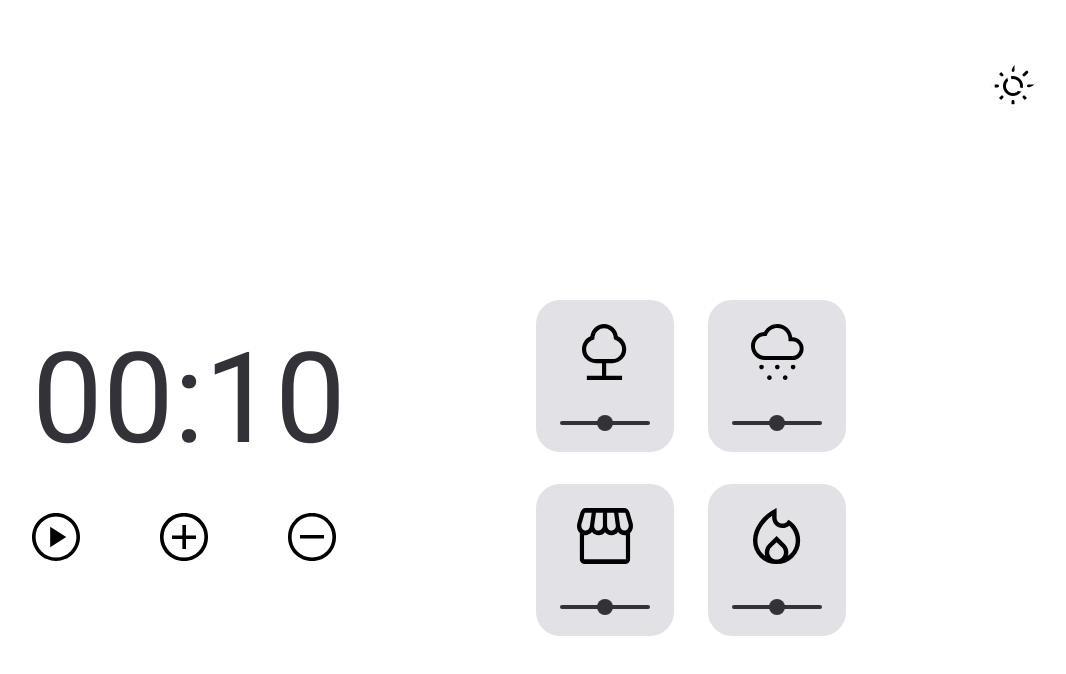
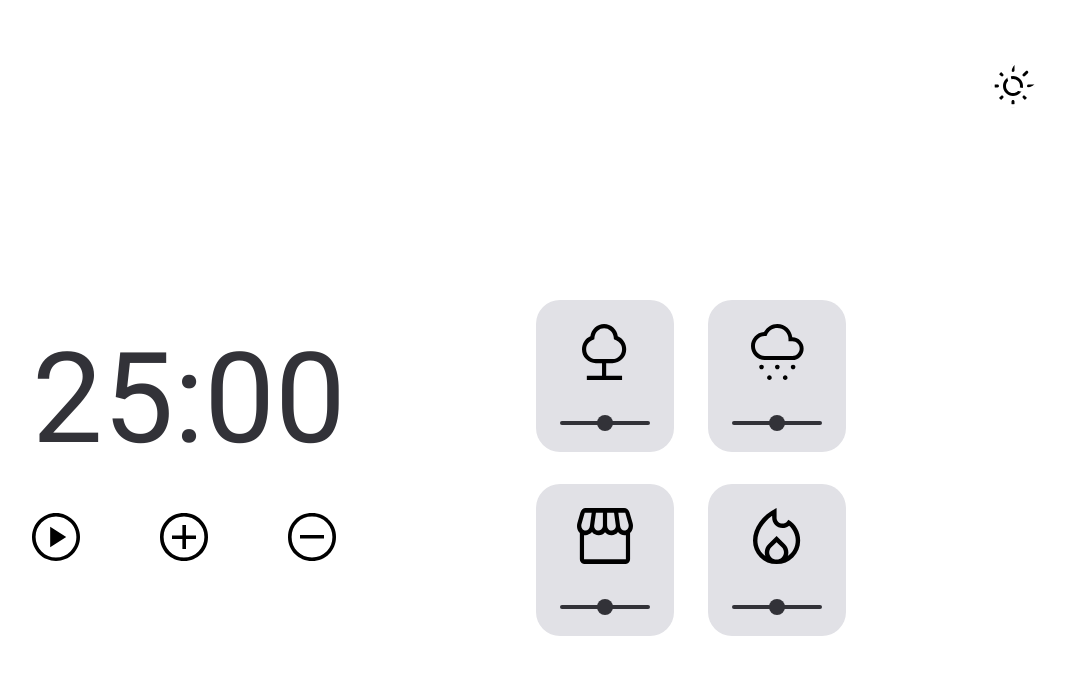
Before and after one commit to gabriel-neriss/TimerFocus, a plain HTML site: page index.html in a window 1280 px wide. Shown: the whole page, without its empty margins (181-1247 px from the left). Drawn offline with Linux system fonts and the light colour scheme.

```diff
--- a/index.html
+++ b/index.html
@@ -31,9 +31,9 @@
 
       <div id="timer">
 
-        <span class="minutes"> 00 </span>
+        <span class="minutes"> 25 </span>
         <span> : </span>
-        <span class="seconds"> 10 </span>
+        <span class="seconds"> 00 </span>
 
 
       </div>
```
Also changed, not shown: 4 other files.
